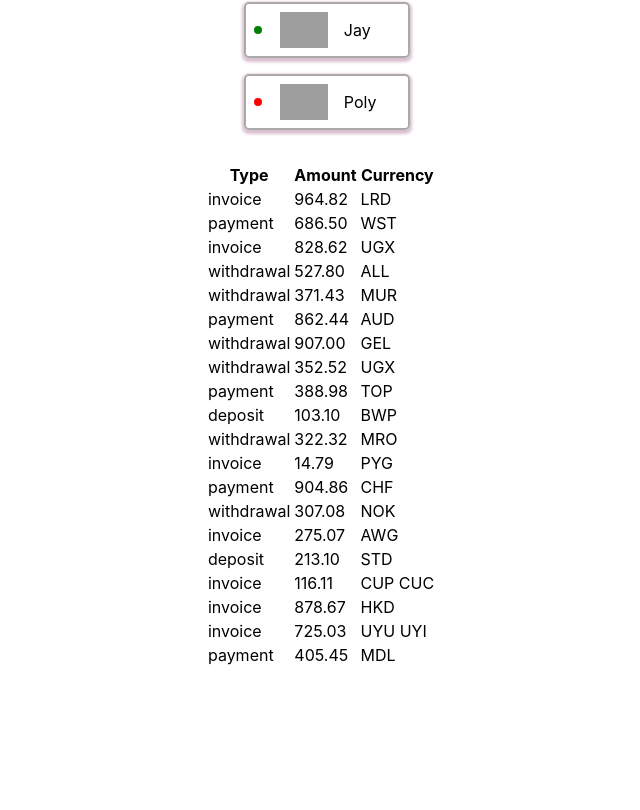
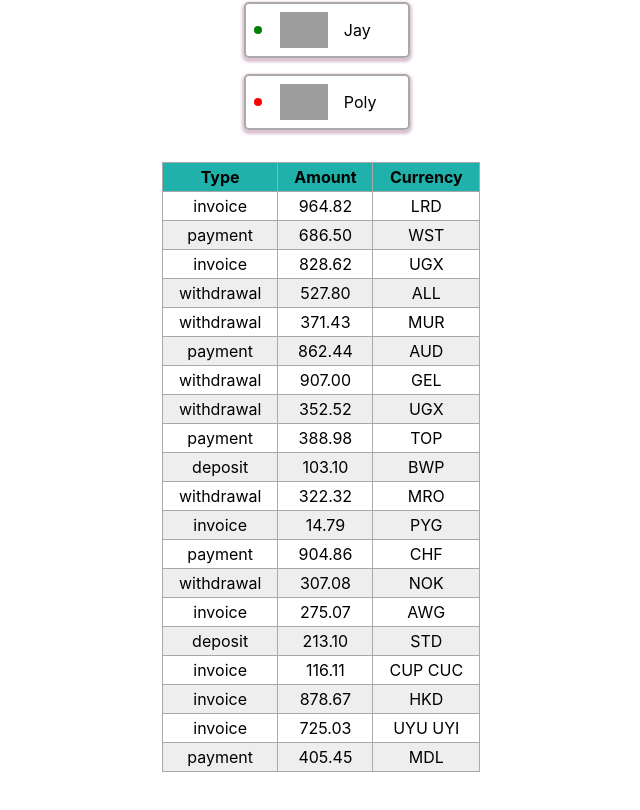
Before and after one commit to kozlowskiwiktor/goit-react-hw-01-components, a React (Create React App) app: page / in a window 1280 px wide. Shown: the part 952-1762 px from the top of the page, without its empty margins (319-959 px from the left). Before the commit the page ends 1668 px from the top, so only its background shows below. Built offline with nearby package versions, Linux system fonts and the light colour scheme; grey boxes are pictures that could not be loaded.

Commit message:
styles for TransactionHistory.jsx

```diff
--- a/src/components/TransactionHistory/TransactionHistory.jsx
+++ b/src/components/TransactionHistory/TransactionHistory.jsx
@@ -1,8 +1,9 @@
 import PropTypes from 'prop-types'
+import css from './transactionHistory.module.css'
 
 const TransactionHistory = ({ items }) => {
     return (
-        <table className="transaction-history">
+        <table className={css.transactionHistory}>
             <thead>
                 <tr>
                 <th>Type</th>
--- /dev/null
+++ b/src/components/TransactionHistory/transactionHistory.module.css
@@ -0,0 +1,23 @@
+th,
+td {
+  border: 1px solid darkgray;
+  padding-inline: 1rem;
+  padding-block: 0.25rem;
+}
+
+thead {
+  background-color: lightseagreen;
+}
+.transactionHistory {
+  border-collapse: collapse;
+  text-align: center;
+  vertical-align: middle;
+}
+
+tbody tr:nth-child(odd) {
+  background-color: #fff;
+}
+
+tbody tr:nth-child(even) {
+  background-color: #eee;
+}
```
Also changed, not shown: src/components/TransactionHistory/transactionHistory.css (deleted).
